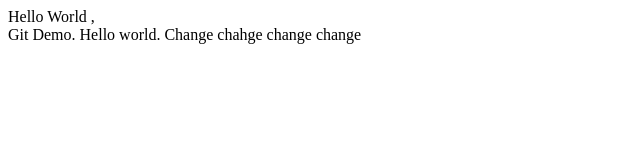
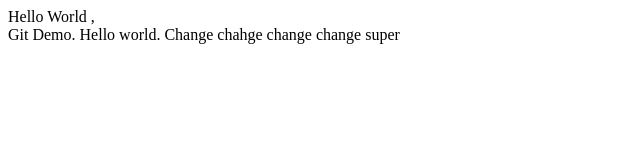
Before and after one commit to desairavi1101/ravidesai, a plain HTML site: page index.html in a window 1280 px wide. Shown: the full height of the page, 0-640 px from the left. Drawn offline with Linux system fonts and the light colour scheme.

Commit message:
Ravi 1 commit

```diff
--- a/index.html
+++ b/index.html
@@ -9,6 +9,6 @@
 Hello World ,<br>
 Git Demo.
 Hello world. Change chahge
-change change
+change change super
 </body>
 </html>
```
